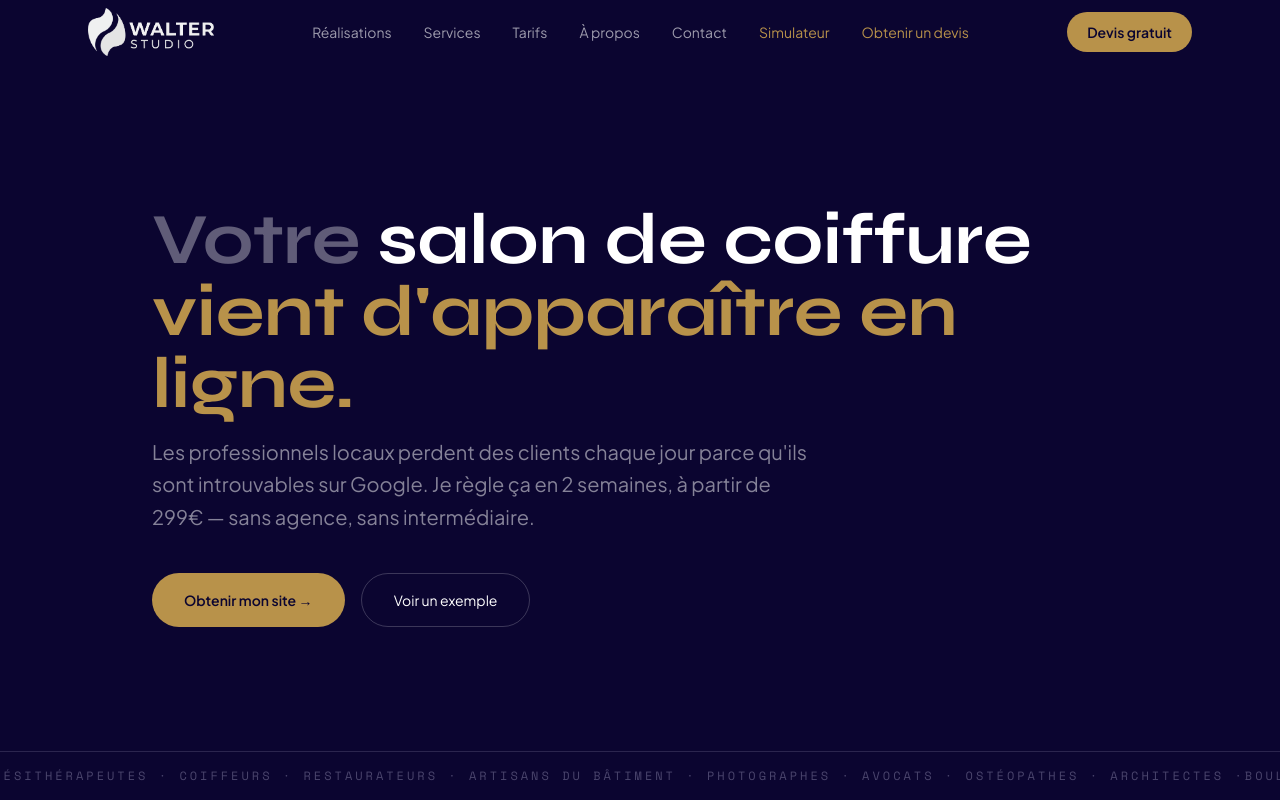
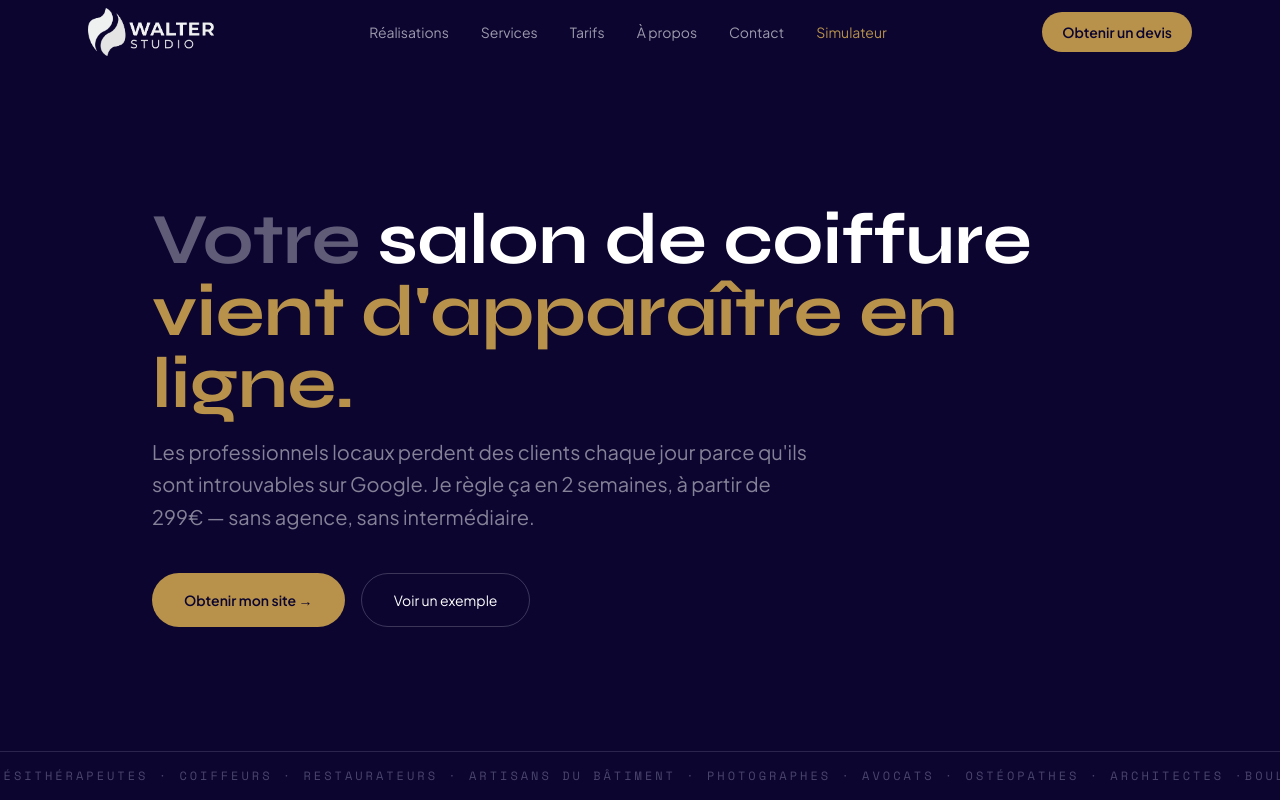
Before and after one commit to hamaurywalter/Walter-studio, a React (Vite) app: page / in a window 1280 px wide. Shown: the top 800 px of the page. Built offline with nearby package versions, Linux system fonts and the light colour scheme.

Commit message:
Replace "Devis gratuit" shortcut with "Obtenir un devis" CTA
The navbar and mobile menu CTA now link to the dedicated /devis
configurator instead of scrolling to #contact. Also update the
simulator panel subtitle.

Co-Authored-By: Claude Opus 4.8 <noreply@anthropic.com>

```diff
--- a/src/App.jsx
+++ b/src/App.jsx
@@ -101,18 +101,12 @@ function Navbar() {
             }`}>
             Simulateur
           </Link>
-          <Link to="/devis"
-            className={`nav-link text-sm font-medium transition-colors ${
-              scrolled ? 'text-laiton hover:text-minuit' : 'text-laiton hover:text-white'
-            }`}>
-            Obtenir un devis
-          </Link>
         </nav>
 
-        <a href="#contact"
+        <Link to="/devis"
           className="hidden md:inline-flex items-center gap-2 bg-laiton text-minuit text-sm font-semibold px-5 py-2.5 rounded-full hover:bg-laiton/80 transition-colors">
-          Devis gratuit
-        </a>
+          Obtenir un devis
+        </Link>
 
         <button className="md:hidden p-2" onClick={() => setMenuOpen(true)} aria-label="Ouvrir le menu">
           <span className={`block w-6 h-0.5 mb-1.5 ${scrolled ? 'bg-minuit' : 'bg-white'}`} />
@@ -142,17 +136,12 @@ function Navbar() {
               onClick={() => setMenuOpen(false)}>
               Simulateur
             </Link>
-            <Link to="/devis"
-              className="font-display text-4xl font-bold text-laiton hover:text-white transition-colors"
-              onClick={() => setMenuOpen(false)}>
-              Obtenir un devis
-            </Link>
           </nav>
-          <a href="#contact"
+          <Link to="/devis"
             className="mt-auto inline-flex justify-center bg-laiton text-minuit font-semibold px-6 py-4 rounded-full"
             onClick={() => setMenuOpen(false)}>
-            Devis gratuit
-          </a>
+            Obtenir un devis
+          </Link>
         </div>,
         document.body
       )}
--- a/src/components/simulateur/PanneauControle.jsx
+++ b/src/components/simulateur/PanneauControle.jsx
@@ -33,7 +33,7 @@ export default function PanneauControle({ config, setConfig }) {
           Choisissez la formule la plus adaptée à votre structure
         </h1>
         <p style={{ fontSize: 13, color: '#999', margin: 0 }}>
-          Personnalisez en temps réel
+          Comprenez la différence entre nos 3 formules
         </p>
       </div>
 
```
